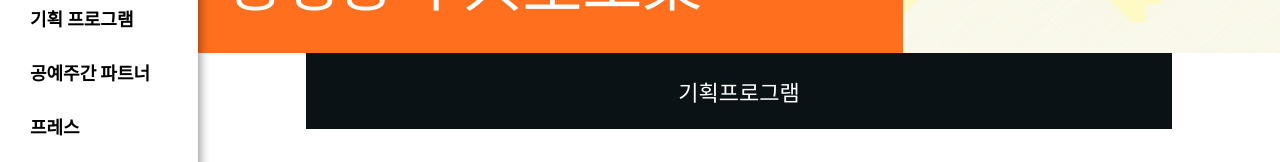
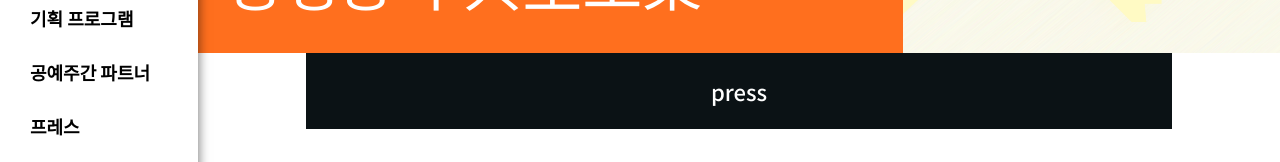
Before and after one commit to CheaYeong/teamproject, a plain HTML site: page subbase_press.html in a window 1280 px wide. Shown: the part 347-509 px from the top of the page. Drawn offline with Linux system fonts and the light colour scheme.

Commit message:
Add files via upload

```diff
--- a/subbase_press.html
+++ b/subbase_press.html
@@ -51,7 +51,7 @@
         </section>
             <section id="sec2_wrap">
                 <ul id="category_wrap" class="flex">
-                    <li><a href="">기획프로그램</a></li>
+                    <li><a href="">press</a></li>
                 </ul>
             </section>
         <article id="main_wrap">
```
